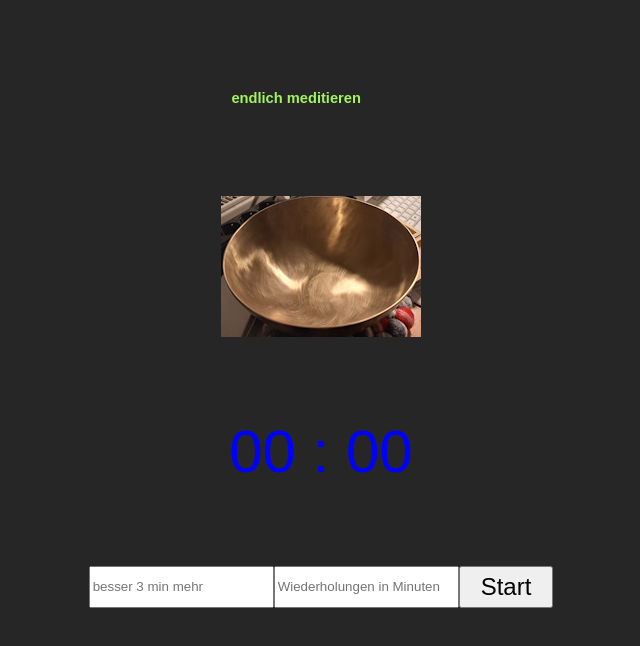
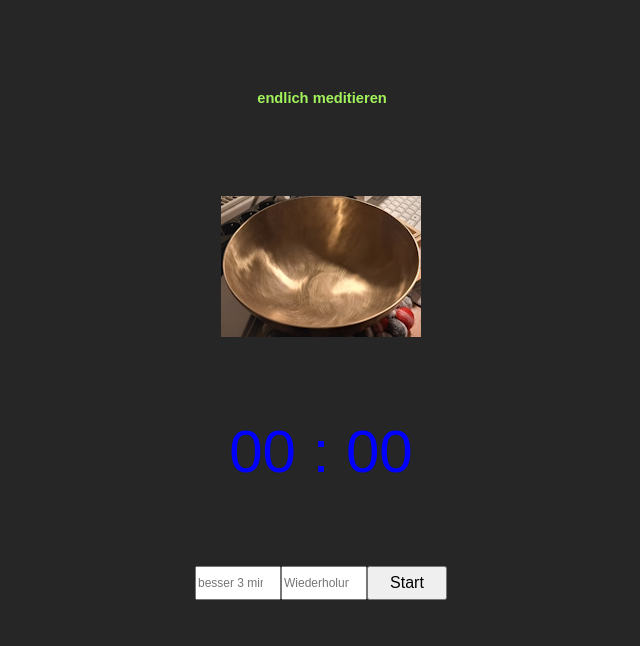
Before and after one commit to fara321/SCHALE, a plain HTML site: page index.html in a window 1280 px wide. Shown: the whole page, without its empty margins (319-959 px from the left). Drawn offline with Linux system fonts and the light colour scheme.

Commit message:
Update style.css

```diff
--- a/style.css
+++ b/style.css
@@ -17,20 +17,34 @@
     font-family: 'Curier', sans-serif;
 }
 
+#timerInput {
+    font-size: 12px; /* Schriftgröße erhöhen */
+    padding: 6px 1px; /* Padding anpassen */
+    width:  80px;
+}
+
 
 #startButton {
-    font-size: 24px; /* Schriftgröße erhöhen */
-    padding: 5px 20px; /* Padding anpassen */
+    font-size: 16px; /* Schriftgröße erhöhen */
+    padding: 6px 3px; /* Padding anpassen */
+    width:  80px;
 }
-.zeit {
-    font-size: 24px; /* Schriftgröße erhöhen */
-    padding: 10px 20px; /* Padding anpassen */
+#repeatInput {
+    font-size: 12px; /* Schriftgröße erhöhen */
+    padding: 6px 1px; /* Padding anpassen */
+    width:  80px;
+}
+
+#zeit {
+    font-size: 12px; /* Schriftgröße erhöhen */
+    padding: 10px 1px; /* Padding anpassen */
+    width:  80px;
 }
 
 h1 {
-  position: relative;
-    width: 30%;
-    left: 100px;
+    position: relative;
+    /*width: 30%;*/
+    left: 1px;
     /*margin-left: 200px; */
         color: #a3f35c;
     font-size: 11pt;
```
